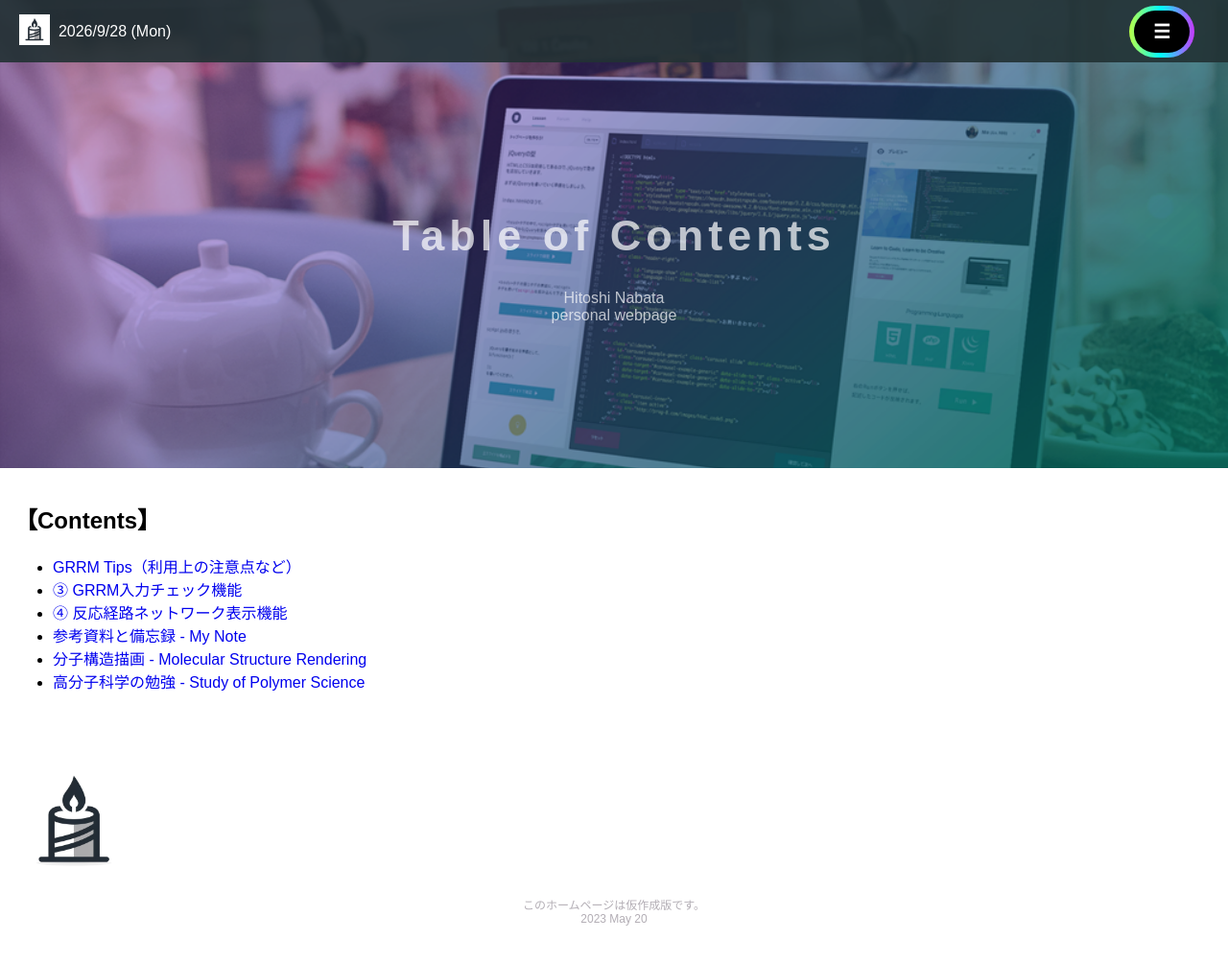
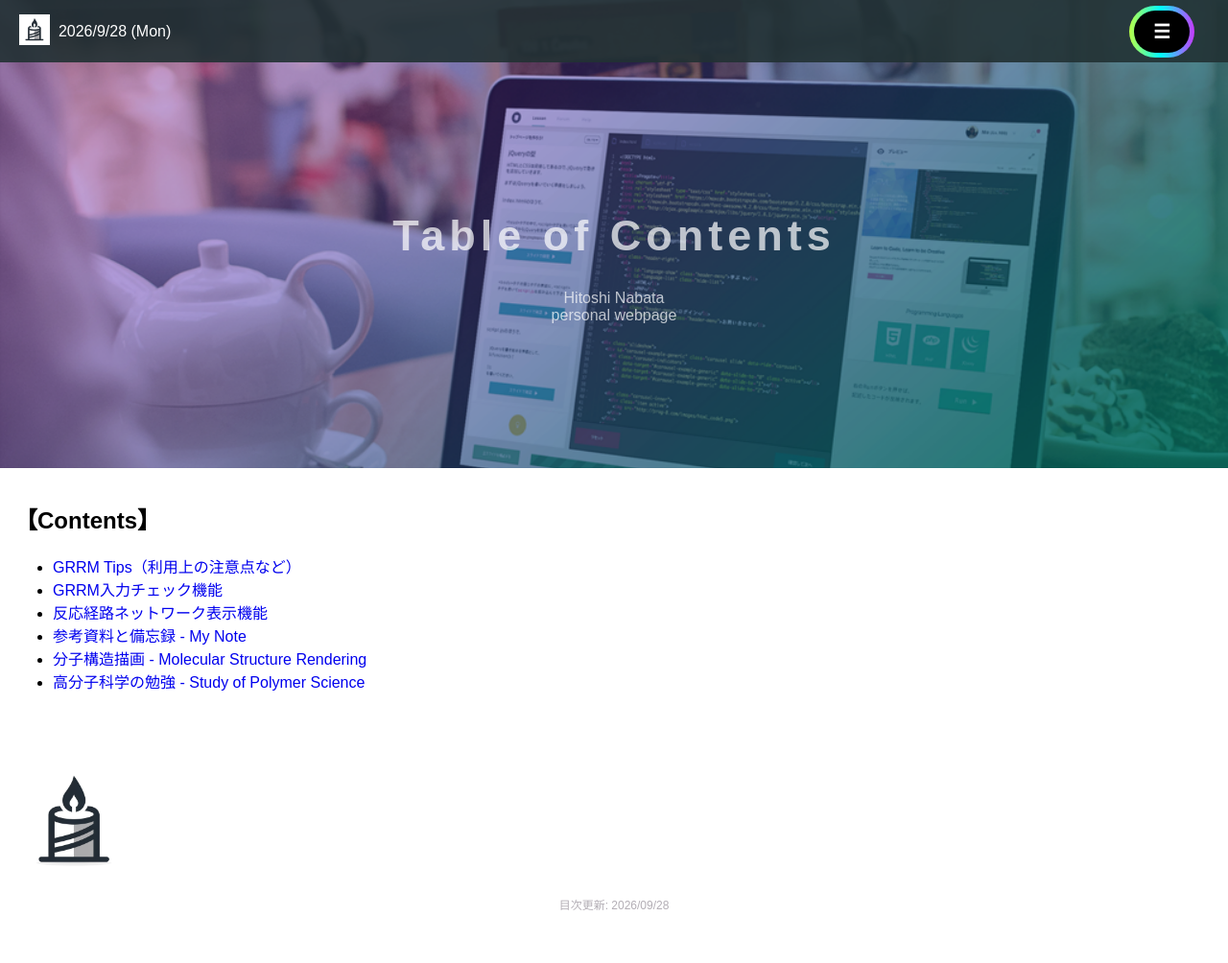
Before and after one commit to h-nabata/h-nabata.github.io, a Jekyll site: the page built from toc.html, in a window 1280 px wide and 1007 px high. Shown: the top 1004 px of the window at 96% size. Built offline with Jekyll 4.4.1, drawn with Linux system fonts in a browser that asks for light colours; nearby versions of some CDN libraries.

Commit message:
Place hero first, align GRRM tool names and refresh footer dates

```diff
--- a/toc.html
+++ b/toc.html
@@ -12,8 +12,8 @@ title: Nabata's personal page - Table of Contents
     <h2>【Contents】</h2>
       <ul>
         <li><a href="/grrm-tips.html">GRRM Tips（利用上の注意点など）</a></li>
-        <li><a href="/grrm-input-check.html">③ GRRM入力チェック機能</a></li>
-        <li><a href="/reaction-network.html">④ 反応経路ネットワーク表示機能</a></li>
+        <li><a href="/grrm-input-check.html">GRRM入力チェック機能</a></li>
+        <li><a href="/reaction-network.html">反応経路ネットワーク表示機能</a></li>
         <li><a href="https://h-nabata.github.io/mynote.html">参考資料と備忘録 - My Note</a></li>
         <li><a href="https://h-nabata.github.io/molecule-visualizer/index.html">分子構造描画 - Molecular Structure Rendering</a></li>
         <li><a href="https://h-nabata.github.io/polymer/chainmodel_derivation.html">高分子科学の勉強 - Study of Polymer Science</a></li>
@@ -44,6 +44,6 @@ if __name__ == "__main__":
   <footer>
     <div class="container">
       <img src="/img/favicon_candle.png">
-      <p style="text-align:center">このホームページは仮作成版です。</br>2023 May 20</p>
+      <p style="text-align:center">目次更新: <time datetime="2026-09-28">2026/09/28</time></p>
     </div>
   </footer>
```
